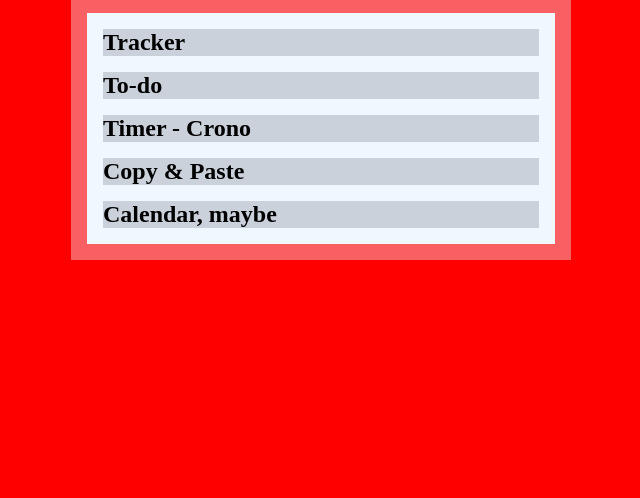
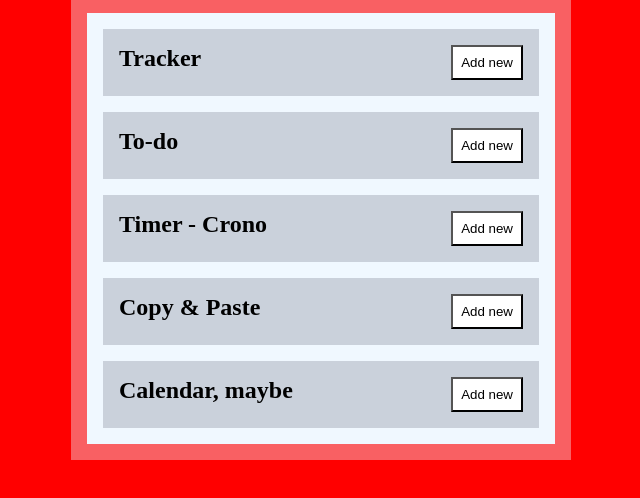
Before and after one commit to vitorzaffari/electron-personal, an Electron app: page index.html in a window 800 px wide. Shown: the part 88-586 px from the top of the page, without its empty margins (79-719 px from the left). Drawn offline with Linux system fonts and the light colour scheme; a web font is replaced by a local one.

Commit message:
Structure update
Fixed the expanding functionality bug, now 'clickedElement' always targets the div and not the elements inside.

```diff
--- a/functions.js
+++ b/functions.js
@@ -1,5 +1,6 @@
 const parentOfTitles = document.querySelector(".main-functions-container");
 
+const addBtn = document.querySelectorAll(".btn")
 
 
 
@@ -11,20 +12,36 @@ const parentOfTitles = document.querySelector(".main-functions-container");
 
 
 parentOfTitles.addEventListener("click", (event) => {
-  // Get the clicked element and its target sibling element
-  const clickedElement = event.target;
-  const targetElement = clickedElement.parentElement.nextElementSibling;
+  //listens for a click on the function container
+  const clickedElement = event.target.closest("div");
+  //clickedElement is the div with the title of the function ("tracker, to-do")
+  const targetElement = clickedElement.nextElementSibling;
+  //target element is the div.content
+
+  // Check if the target element is hidden and toggle it accordingly
+  // console.log(clickedElement.children);
+
+  if (targetElement === null || !targetElement.classList.contains('content')) return;
+
+  if (event.target.classList.contains('add-new')){
+    targetElement.classList.remove("hidden");
+    targetElement.style.maxHeight = `${(targetElement.scrollHeight) + 20}px`;
+    return
+  }
+  //Checks if the clicked div has a sibling and if that sibling has a class content
+  // console.log(clickedElement.children);
+  // console.log(event.target === addBtn);
+  // console.log(event.target.classList.contains('btn'))
+
+  targetElement.classList.toggle("hidden");
 
 
-  // Check if the target element is hidden and toggle it accordingly
-  if (targetElement) {
-    //Checks if the clicked element has a parent that has a sibling
-    targetElement.classList.toggle("hidden");
-    targetElement.style.maxHeight =
-    targetElement.classList.contains('hidden')? "0px" : `${targetElement.scrollHeight}px`;
-  }
-//   } else if (!targetElement.classList.contains("hidden")) {
-//     targetElement.classList.add("hidden");
-//     targetElement.style.maxHeight = `0px`;
-//   }
+  targetElement.style.maxHeight = targetElement.classList.contains("hidden")
+    ? "0px" : `${(targetElement.scrollHeight) + 20}px`;
+
+
+
+  //Sets the max height to the targetElement to 0 if it contains
+  //the 'hidden' class or dinamically gets the div's full height,
+  //without `${targetElement.scrollHeight}px` the animation would be broken;
 });
--- a/index.html
+++ b/index.html
@@ -27,55 +27,76 @@
         <div class="main-functions-container">
           <div class="function-tracker function">
             <div class="title expand">
-
-                <h2>Tracker</h2>
+              <h2>Tracker</h2>
+              <button class="btn add-new">Add new</button>
             </div>
             <div class="content hidden">
-              <p>tracker text 1</p>
-              <p>tracker text 2</p>
-              <p>tracker text 3</p>
-              <p>tracker text 4</p>
+              <div class="mfs">
+                <div class="tracker-item">
+                  <p>Item being tracked</p>
+                  <p>Time left</p>
+                </div>
+                <div class="tracker-item">
+                  <p>Item being tracked 2</p>
+                  <p>Time left</p>
+                </div>
+                <div class="tracker-item">
+                  <p>Item being tracked 3</p>
+                  <p>Time left</p>
+                </div>
+                <div class="tracker-item">
+                  <p>Item being tracked 4</p>
+                  <p>Time left</p>
+                </div>
 
+              </div>
             </div>
           </div>
           <div class="function-todo function">
             <div class="title expand">
-
-                <h2>To-do</h2>
+              <h2>To-do</h2>
+              <button class="btn add-new">Add new</button>
             </div>
             <div class="content hidden">
+              <div class="mfs">
                 <p>todo text 1</p>
                 <p>todo text 2</p>
+              </div>
             </div>
           </div>
           <div class="function-timer function">
             <div class="title expand">
-
-                <h2>Timer - Crono</h2>
+              <h2>Timer - Crono</h2>
+              <button class="btn add-new">Add new</button>
             </div>
             <div class="content hidden">
+              <div class="mfs">
                 <p>timer text 1</p>
                 <p>timer text 2</p>
+              </div>
             </div>
           </div>
           <div class="function-copypaste function">
             <div class="title expand">
-
-                <h2>Copy & Paste</h2>
+              <h2>Copy & Paste</h2>
+              <button class="btn add-new">Add new</button>
             </div>
             <div class="content hidden">
+              <div class="mfs">
                 <p>copy text 1</p>
-                <p>copy text 2</p>
+              </div>
             </div>
           </div>
           <div class="functions-calendar function">
             <div class="title expand">
-
-                <h2>Calendar, maybe</h2>
+              <h2>Calendar, maybe</h2>
+              <button class="btn add-new">Add new</button>
             </div>
             <div class="content hidden">
+              <div class="mfs">
                 <p>calendar text 1</p>
                 <p>calendar text 2</p>
+              </div>
             </div>
           </div>
         </div>
--- a/style.css
+++ b/style.css
@@ -10,24 +10,46 @@
     font-family: Poppins;
     background-color: red;
     width: 100vw;
-    height: 100vh;
+    min-height: 100vh;
 }
 
 .content{
     max-height: 0;
     overflow: hidden;
-    transition: max-height 500ms ease;
+    transition:  500ms ease;
+
 }
-.hidden{
-    /* max-height: 50px; */
+.content > * {
+    border: 1px solid green;
+    /* padding: 10px; */
+}
+
+/*
+// made for styling purposes, without this inner div
+// the JS code that aplies the height dinamically won't
+// calculate the padding and it'll bug, but since the padding
+// of the inner elements are calculated this works */
+.mfs{
+    display: flex;
+    flex-direction: column;
+    gap: 10px;
+    padding: 1rem;
+}
+.mfs > *{
+    padding: 1rem;
+    border: 1px solid rgb(97, 204, 97);
 
 }
 
 
+.tracker-item{
+    background-color: aliceblue;
+}
+
 .main-content-container{
     margin: 0 auto;
     width: 500px;
-    height: fit-content;
+    min-height: fit-content;
     background-color: rgba(240, 248, 255, 0.39);
     padding: 1rem;
 
@@ -72,7 +94,23 @@ font styles //////////////////////// */
     font-weight: 200;
 }
 
+
+
 .title.expand{
     background-color: rgba(173, 216, 230, 0.562);
     /* border: 1px solid blue; */
+    display: flex;
+    justify-content: space-between;
+    padding: 1rem;
 }
+
+
+
+
+
+
+
+.btn{
+    background-color: #fff;
+    padding: .5rem;
+}
```
